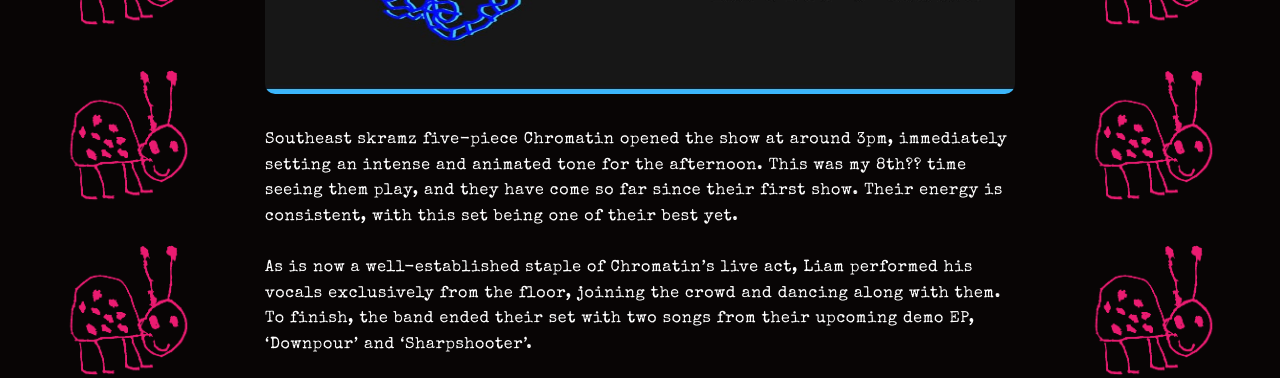
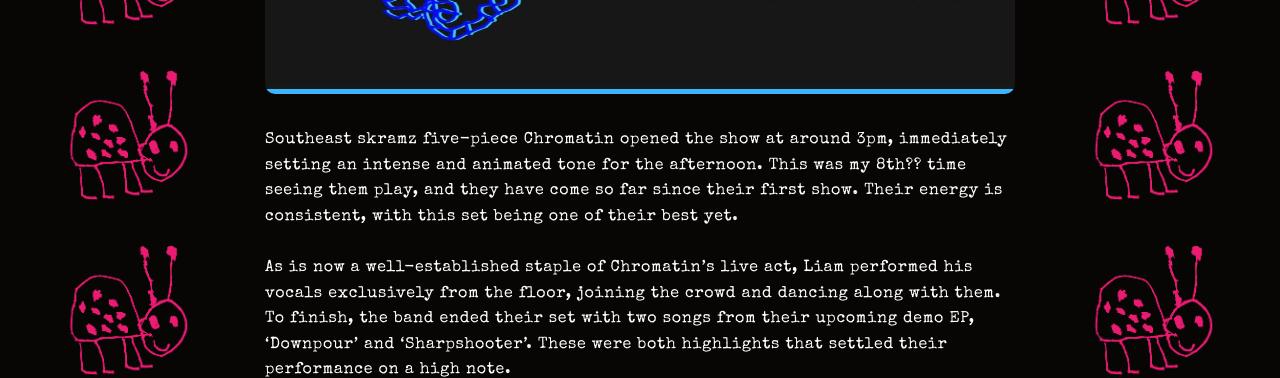
Before and after one commit to xxiwriterecipesnotlovelettersxx/xxiwriterecipesnotlovelettersxx.github.io, a Jekyll site: the page built from _posts/2026-03-28-starfest-at-the-tote.md, in a window 1280 px wide and 900 px high, scrolled down 1370 px, cut to the strip 0-378 px from the top of the window. Built offline with Jekyll 4.4.1, drawn with Linux system fonts in a browser that asks for light colours.

Commit message:
Update 2026-03-28-starfest-at-the-tote.md

```diff
--- a/_posts/2026-03-28-starfest-at-the-tote.md
+++ b/_posts/2026-03-28-starfest-at-the-tote.md
@@ -26,7 +26,7 @@ A weekend long awaited by many, Starfest finally came to The Tote to bring some
 
 Southeast skramz five-piece Chromatin opened the show at around 3pm, immediately setting an intense and animated tone for the afternoon. This was my 8th?? time seeing them play, and they have come so far since their first show. Their energy is consistent, with this set being one of their best yet.
 <br><br>
-As is now a well-established staple of Chromatin's live act, Liam performed his vocals exclusively from the floor, joining the crowd and dancing along with them. To finish, the band ended their set with two songs from their upcoming demo EP, 'Downpour' and 'Sharpshooter'.
+As is now a well-established staple of Chromatin's live act, Liam performed his vocals exclusively from the floor, joining the crowd and dancing along with them. To finish, the band ended their set with two songs from their upcoming demo EP, 'Downpour' and 'Sharpshooter'. These were both highlights that settled their performance on a high note.
 
 <div class="gallery">
    <a href="/images/1chromatin1.JPG">
```
